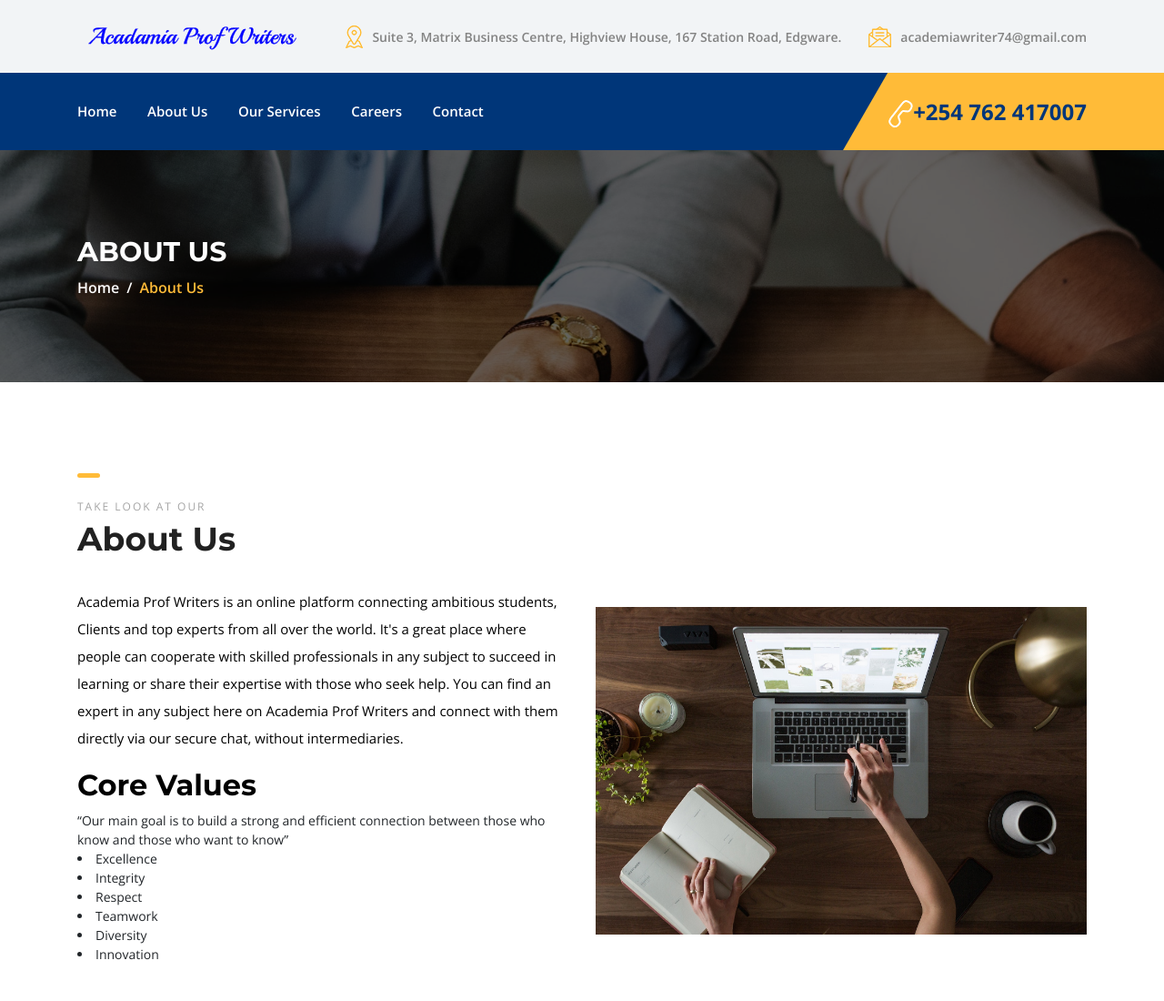
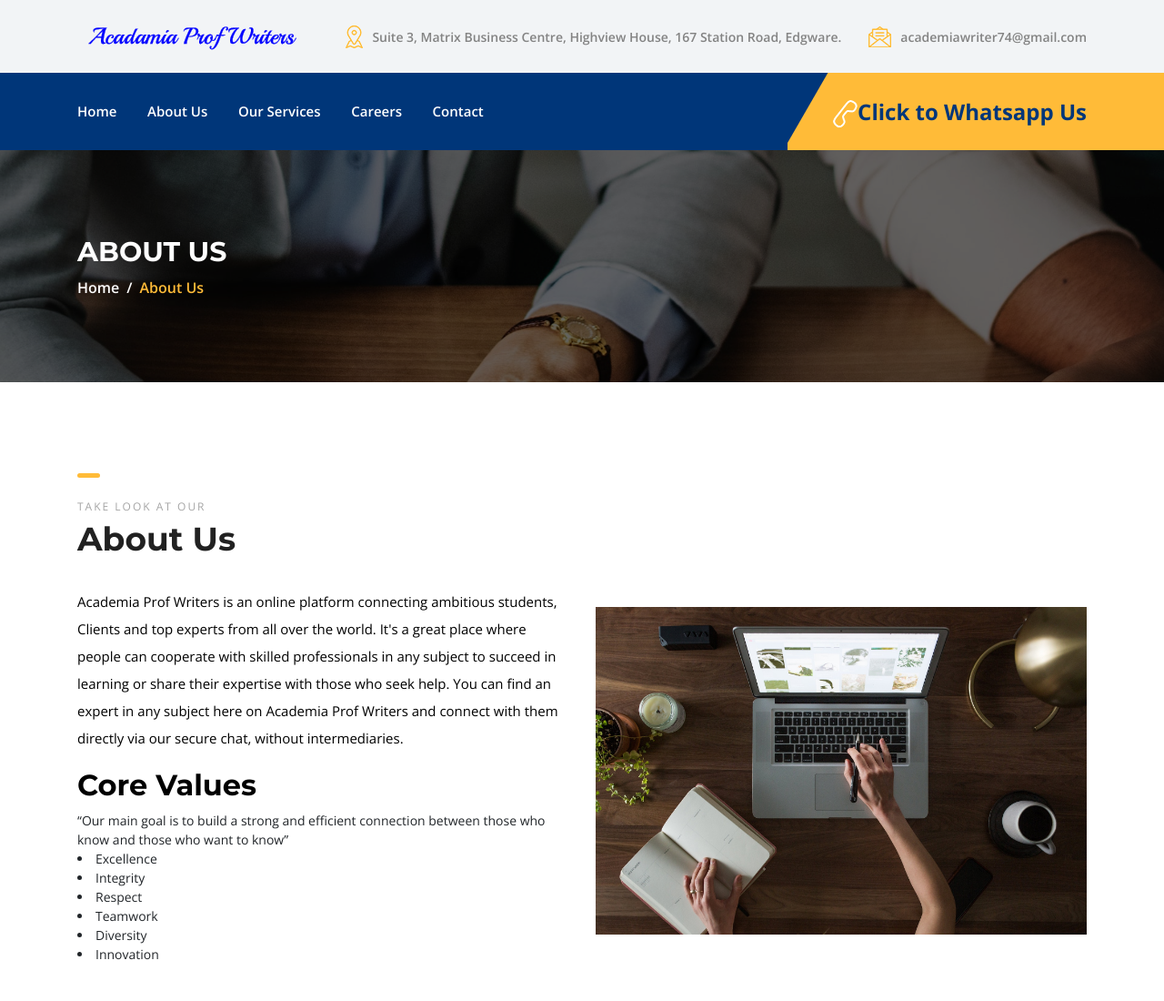
Before and after one commit to g-kelvin/academia, a plain HTML site: page about.html in a window 1280 px wide. Shown: the top 1100 px of the page at 91% size. Drawn offline with nearby package versions, Linux system fonts and the light colour scheme; files whose address does not match are found by name.

Commit message:
pages update

```diff
--- a/about.html
+++ b/about.html
@@ -89,7 +89,7 @@
 
                         <!-- Contact -->
                        <div class="contact">
-                            <a href="https://wa.me/+254762417007"><img src="img/core-img/call2.png" alt="">+254 762 417007</a>
+                            <a href="https://wa.me/+254792945999"><img src="img/core-img/call2.png" alt="" style="color: green">Click to Whatsapp Us</a>
                         </div>
                     </nav>
                 </div>
```
Also changed, not shown: careers.html (+1 -1 lines), contact.html (+1 -1 lines), index.html (+1 -1 lines), services.html (+1 -1 lines).
